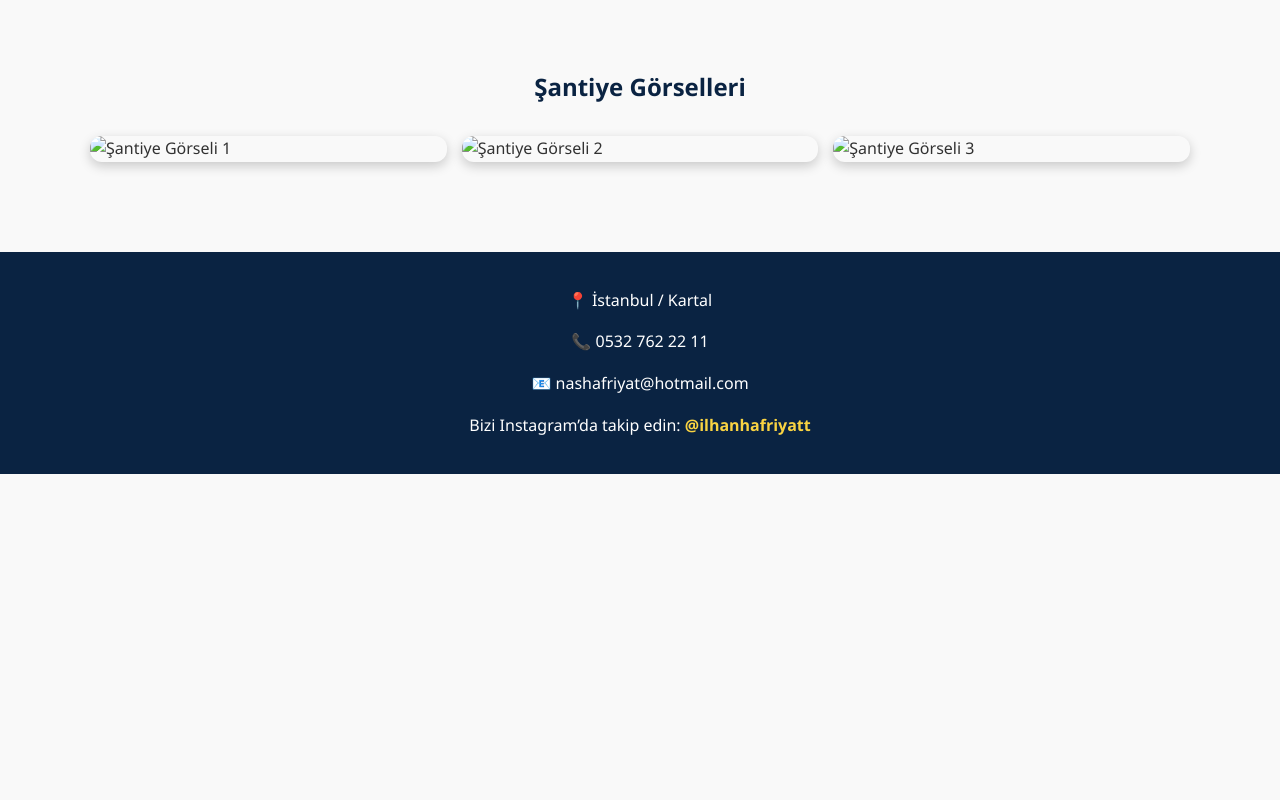
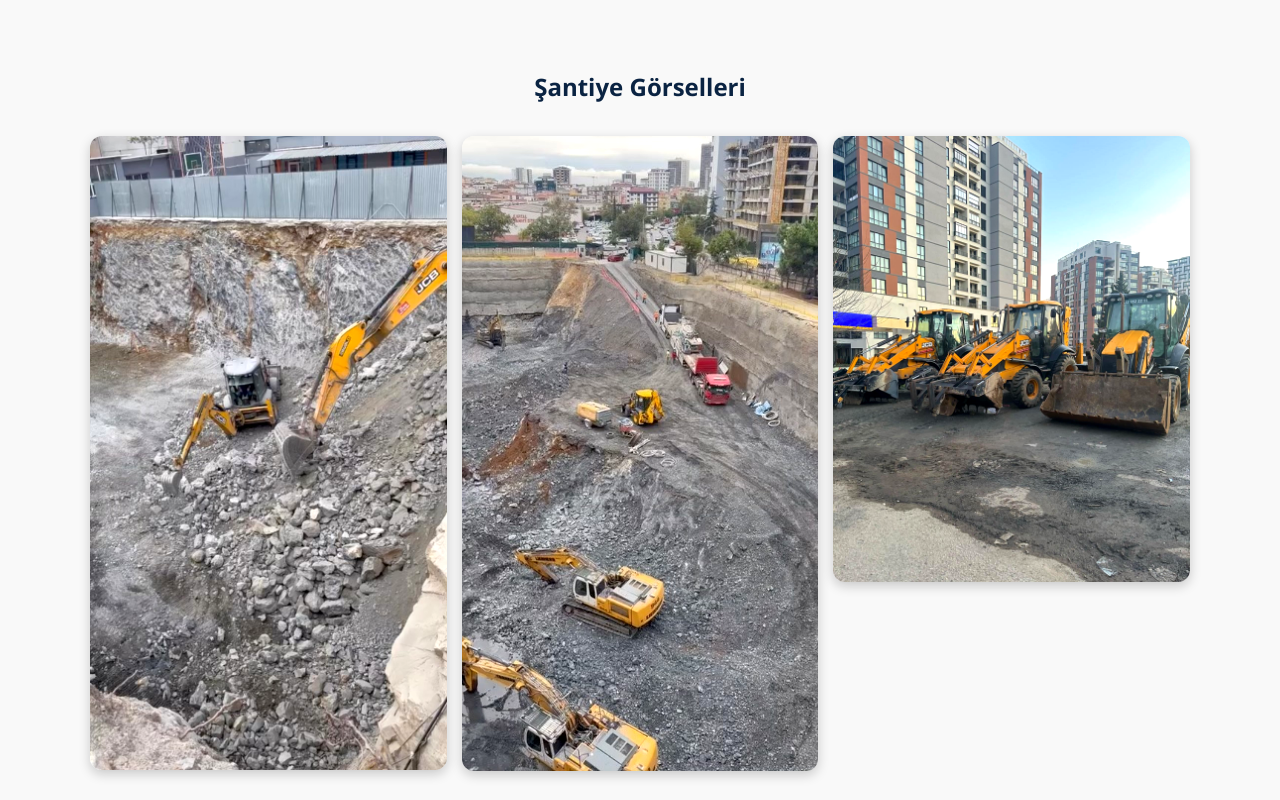
Before and after one commit to zynp3/ilhanhafriyat2, a plain HTML site: page index.html in a window 1280 px wide. Shown: the part 940-1740 px from the top of the page. Before the commit the page ends 1414 px from the top, so only its background shows below. Drawn offline with Linux system fonts and the light colour scheme.

Commit message:
Update index.html

```diff
--- a/index.html
+++ b/index.html
@@ -158,9 +158,9 @@
   <section id="galeri">
     <h2>Şantiye Görselleri</h2>
     <div class="gallery">
-      <img src="img/şantiye.jpg.jpg" alt="Şantiye Görseli 1">
-      <img src="img/jpg2.jpg" alt="Şantiye Görseli 2">
-      <img src="img/jpg3.jpg" alt="Şantiye Görseli 3">
+      <img src="/şantiye.jpg.jpg" alt="Şantiye Görseli 1">
+      <img src="/jpg2.jpg" alt="Şantiye Görseli 2">
+      <img src="/jpg3.jpg" alt="Şantiye Görseli 3">
     </div>
   </section>
 
```
